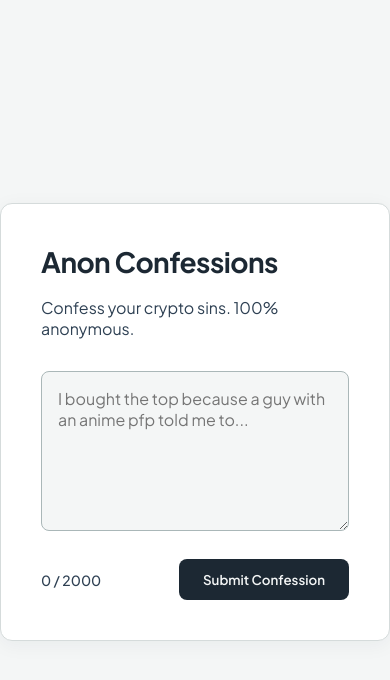
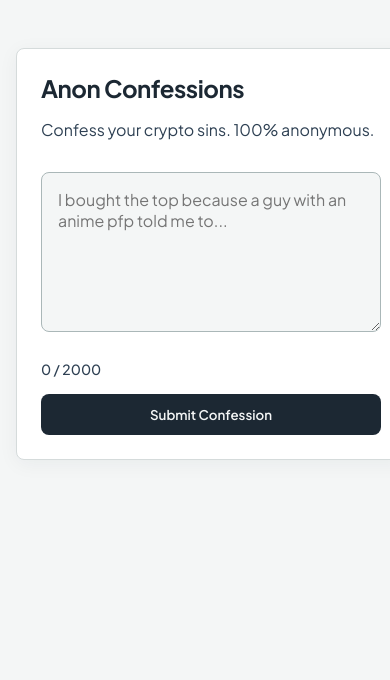
Before and after one commit to itskaien/anon-confession, a React (Vite) app in the folder client/: page / in a window 390 px wide. Shown: the top 680 px of the page. Built offline with nearby package versions, Linux system fonts and the light colour scheme.

Commit message:
Add mobile responsiveness styles for improved layout on smaller screens

```diff
--- a/client/src/App.css
+++ b/client/src/App.css
@@ -187,3 +187,40 @@ button:disabled {
 .confirm-btn:hover {
   background: #1c2833;
 }
+
+/* Mobile Responsiveness */
+@media (max-width: 600px) {
+  body {
+    align-items: flex-start;
+    padding-top: 2rem;
+  }
+
+  .container {
+    padding: 1.5rem;
+    margin: 1rem;
+    border-radius: 8px;
+  }
+
+  h1 {
+    font-size: 1.5rem;
+  }
+
+  /* Stack the character count and the button */
+  .form-footer {
+    flex-direction: column;
+    align-items: flex-start;
+    gap: 1rem;
+  }
+
+  .form-footer button {
+    width: 100%;
+  }
+
+  .modal-actions {
+    flex-direction: column;
+  }
+
+  .modal-actions button {
+    width: 100%;
+  }
+}
```
